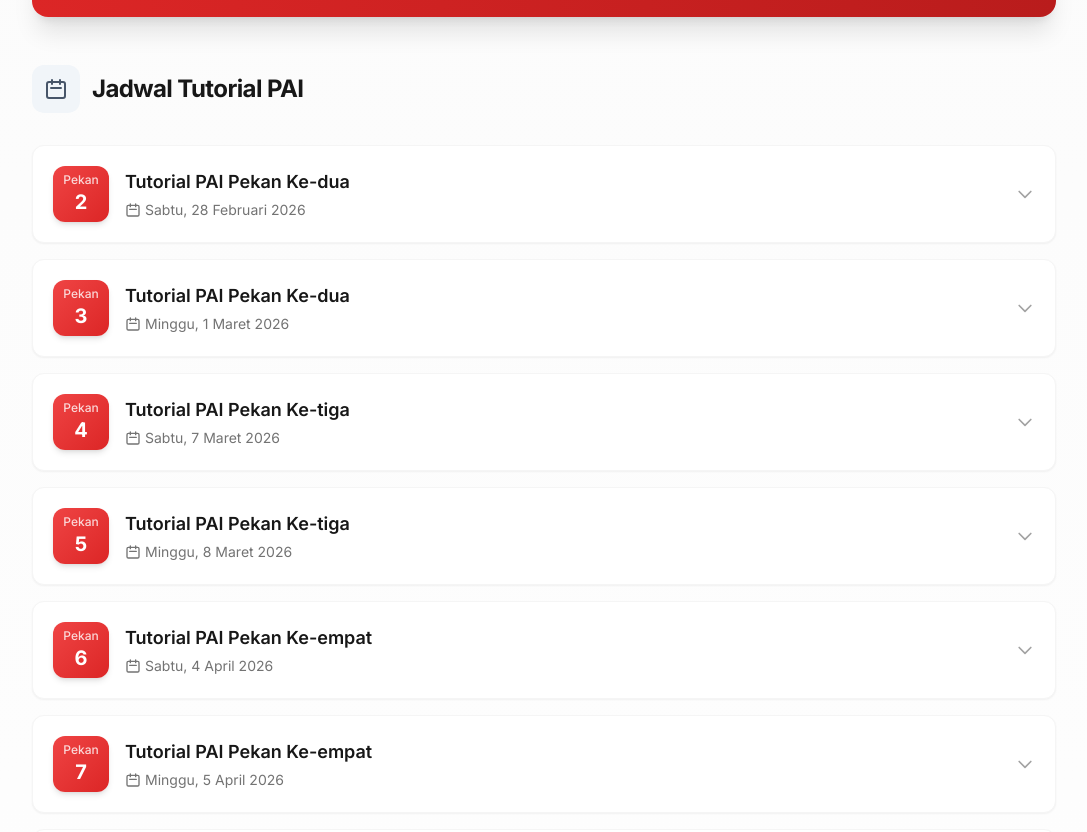
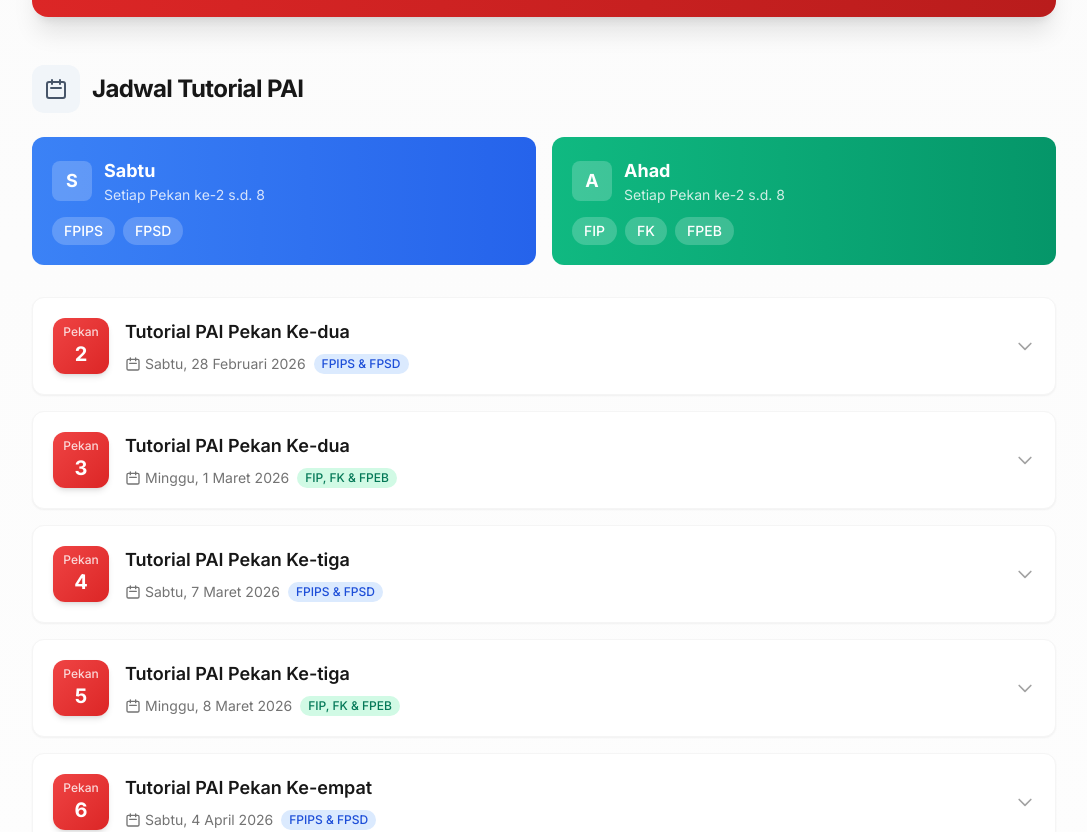
Before and after one commit to Muhtaromalbayt/tutorial-pai-upi, a Next.js app: page /program/kuliah-dhuha in a window 1280 px wide. Shown: the part 1160-1992 px from the top of the page, without its empty margins (96-1183 px from the left). Built offline with nearby package versions, Linux system fonts and the light colour scheme.

Commit message:
feat: add faculty grouping (Sabtu/Ahad) for Tutorial PAI schedule

```diff
--- a/app/program/kuliah-dhuha/page.tsx
+++ b/app/program/kuliah-dhuha/page.tsx
@@ -132,9 +132,9 @@ export default function KuliahDhuhaPage() {
                         </div>
                     )}
 
-                    {/* Weekly Schedule - Timeline Style */}
+                    {/* Weekly Schedule - With Faculty Tabs */}
                     <div className="mb-12">
-                        <div className="flex items-center gap-3 mb-8">
+                        <div className="flex items-center gap-3 mb-6">
                             <div className="w-12 h-12 bg-secondary-100 rounded-xl flex items-center justify-center">
                                 <svg className="w-6 h-6 text-secondary-600" fill="none" stroke="currentColor" viewBox="0 0 24 24">
                                     <path strokeLinecap="round" strokeLinejoin="round" strokeWidth={2} d="M8 7V3m8 4V3m-9 8h10M5 21h14a2 2 0 002-2V7a2 2 0 00-2-2H5a2 2 0 00-2 2v12a2 2 0 002 2z" />
@@ -143,6 +143,41 @@ export default function KuliahDhuhaPage() {
                             <h2 className="text-2xl font-bold text-neutral-900">
                                 Jadwal Tutorial PAI
                             </h2>
+                        </div>
+
+                        {/* Faculty Info Cards */}
+                        <div className="grid md:grid-cols-2 gap-4 mb-8">
+                            <div className="bg-gradient-to-r from-blue-500 to-blue-600 rounded-xl p-5 text-white">
+                                <div className="flex items-center gap-3 mb-3">
+                                    <div className="w-10 h-10 bg-white/20 rounded-lg flex items-center justify-center">
+                                        <span className="text-lg font-bold">S</span>
+                                    </div>
+                                    <div>
+                                        <h3 className="font-bold text-lg">Sabtu</h3>
+                                        <p className="text-sm text-white/80">Setiap Pekan ke-2 s.d. 8</p>
+                                    </div>
+                                </div>
+                                <div className="flex flex-wrap gap-2">
+                                    <span className="bg-white/20 px-3 py-1 rounded-full text-sm font-medium">FPIPS</span>
+                                    <span className="bg-white/20 px-3 py-1 rounded-full text-sm font-medium">FPSD</span>
+                                </div>
+                            </div>
+                            <div className="bg-gradient-to-r from-emerald-500 to-emerald-600 rounded-xl p-5 text-white">
+                                <div className="flex items-center gap-3 mb-3">
+                                    <div className="w-10 h-10 bg-white/20 rounded-lg flex items-center justify-center">
+                                        <span className="text-lg font-bold">A</span>
+                                    </div>
+                                    <div>
+                                        <h3 className="font-bold text-lg">Ahad</h3>
+                                        <p className="text-sm text-white/80">Setiap Pekan ke-2 s.d. 8</p>
+                                    </div>
+                                </div>
+                                <div className="flex flex-wrap gap-2">
+                                    <span className="bg-white/20 px-3 py-1 rounded-full text-sm font-medium">FIP</span>
+                                    <span className="bg-white/20 px-3 py-1 rounded-full text-sm font-medium">FK</span>
+                                    <span className="bg-white/20 px-3 py-1 rounded-full text-sm font-medium">FPEB</span>
+                                </div>
+                            </div>
                         </div>
 
                         {/* Schedule Grid - Clean Cards */}
@@ -168,13 +203,24 @@ export default function KuliahDhuhaPage() {
                                                 <h4 className="font-semibold text-neutral-900 text-lg truncate">
                                                     {schedule.topic}
                                                 </h4>
-                                                <div className="flex items-center gap-4 mt-1 text-sm text-neutral-500">
-                                                    <span className="flex items-center gap-1">
+                                                <div className="flex flex-wrap items-center gap-2 mt-2">
+                                                    <span className="flex items-center gap-1 text-sm text-neutral-500">
                                                         <svg className="w-4 h-4" fill="none" stroke="currentColor" viewBox="0 0 24 24">
                                                             <path strokeLinecap="round" strokeLinejoin="round" strokeWidth={2} d="M8 7V3m8 4V3m-9 8h10M5 21h14a2 2 0 002-2V7a2 2 0 00-2-2H5a2 2 0 00-2 2v12a2 2 0 002 2z" />
                                                         </svg>
                                                         {schedule.dayName}, {schedule.date}
                                                     </span>
+                                                    {/* Faculty Badge - only for week 2-8 */}
+                                                    {schedule.week >= 2 && schedule.dayName === "Sabtu" && (
+                                                        <span className="inline-flex items-center px-2 py-0.5 rounded-full text-xs font-medium bg-blue-100 text-blue-700">
+                                                            FPIPS & FPSD
+                                                        </span>
+                                                    )}
+                                                    {schedule.week >= 2 && schedule.dayName === "Minggu" && (
+                                                        <span className="inline-flex items-center px-2 py-0.5 rounded-full text-xs font-medium bg-emerald-100 text-emerald-700">
+                                                            FIP, FK & FPEB
+                                                        </span>
+                                                    )}
                                                 </div>
                                             </div>
 
```
